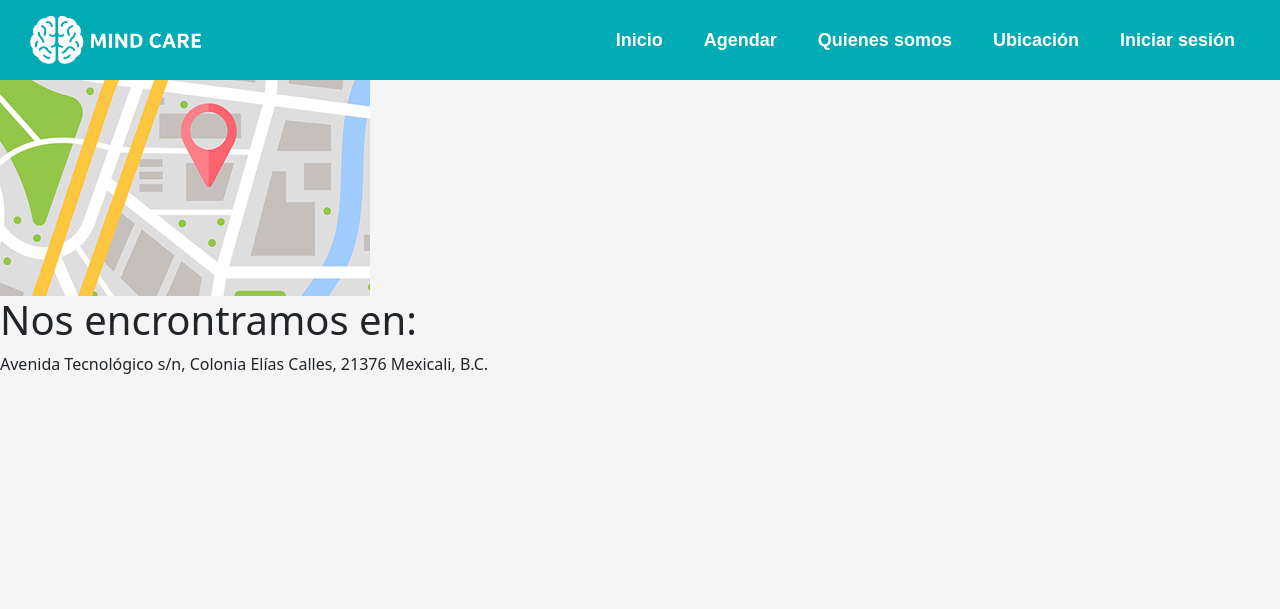
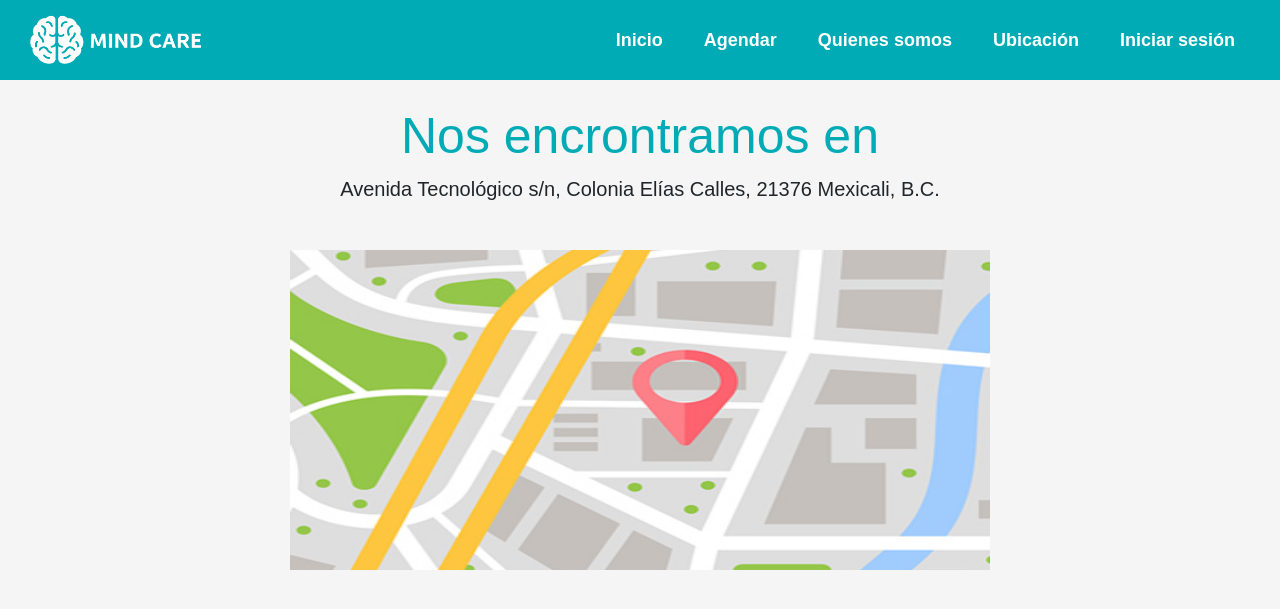
Before and after one commit to Akarui712/WebSiteMindCare_Test, a Flask app: page /ubicacion in a window 1280 px wide. Shown: the top 609 px of the page. Run offline with Flask 3, Linux system fonts and the light colour scheme.

Commit message:
Pagina de ubicacion terminada

```diff
--- /dev/null
+++ b/app/static/css/style_ubicacion.css
@@ -0,0 +1,26 @@
+.content
+{
+    margin-top: 90px;
+    display: grid;
+    place-items: center;
+}
+
+img
+{
+    margin-top: 30px;
+    width: 700px;
+    height: 320px;
+}
+
+.content h1
+{
+    font-family: "Nunito", sans-serif;
+    font-size: 50px;
+    color: #00abb5;
+}
+
+p
+{
+    font-family: "Nunito", sans-serif;
+    font-size: 20px;
+}
--- a/app/templates/ubicacion.html
+++ b/app/templates/ubicacion.html
@@ -5,11 +5,14 @@
     <meta name="viewport" content="width=device-width, initial-scale=1.0">
     <title>Ubicación</title>
     <link rel="stylesheet" href="{{ url_for('static', filename='css/style.css') }}">
+    <link rel="stylesheet" href="{{ url_for('static', filename='css/style_ubicacion.css') }}">
 </head>
 <body>
     {% include 'menu.html' %}
-    <img src="{{ url_for('static', filename='img/ubicacion.jpg') }}">
-    <h1>Nos encrontramos en:</h1>
-    <p>Avenida Tecnológico s/n, Colonia Elías Calles, 21376 Mexicali, B.C.</p>
+    <div class="content">
+        <h1>Nos encrontramos en</h1>
+        <p>Avenida Tecnológico s/n, Colonia Elías Calles, 21376 Mexicali, B.C.</p>
+        <img src="{{ url_for('static', filename='img/ubicacion.jpg') }}">
+    </div>
 </body>
 </html>
```
Also changed, not shown: app/static/css/style_inicio.css (+3 -5 lines), app/static/css/style_quienesSomos.css (+4 -7 lines).
